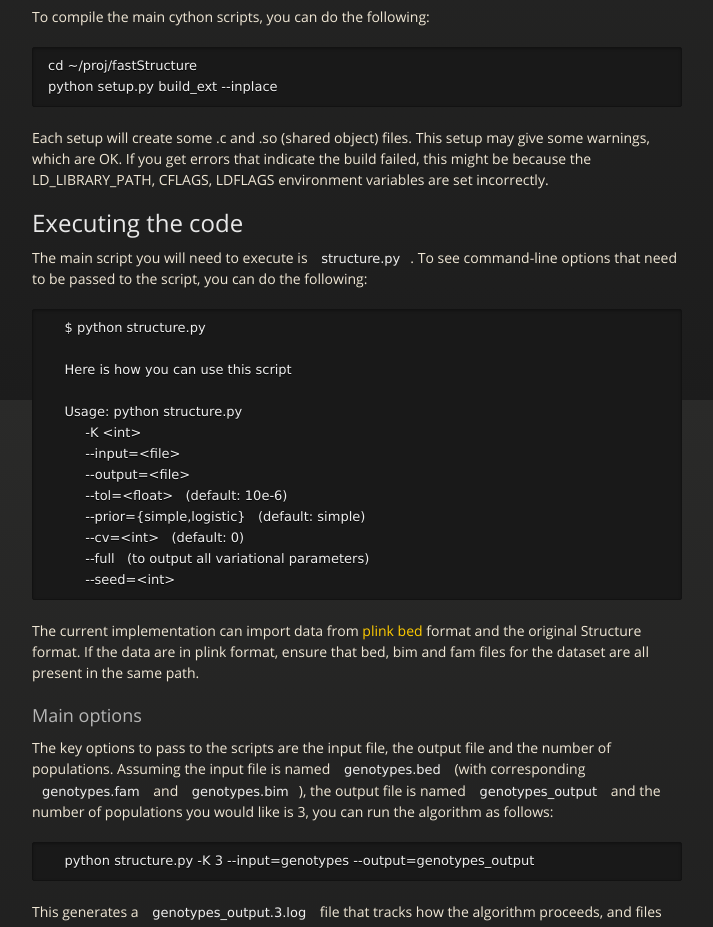
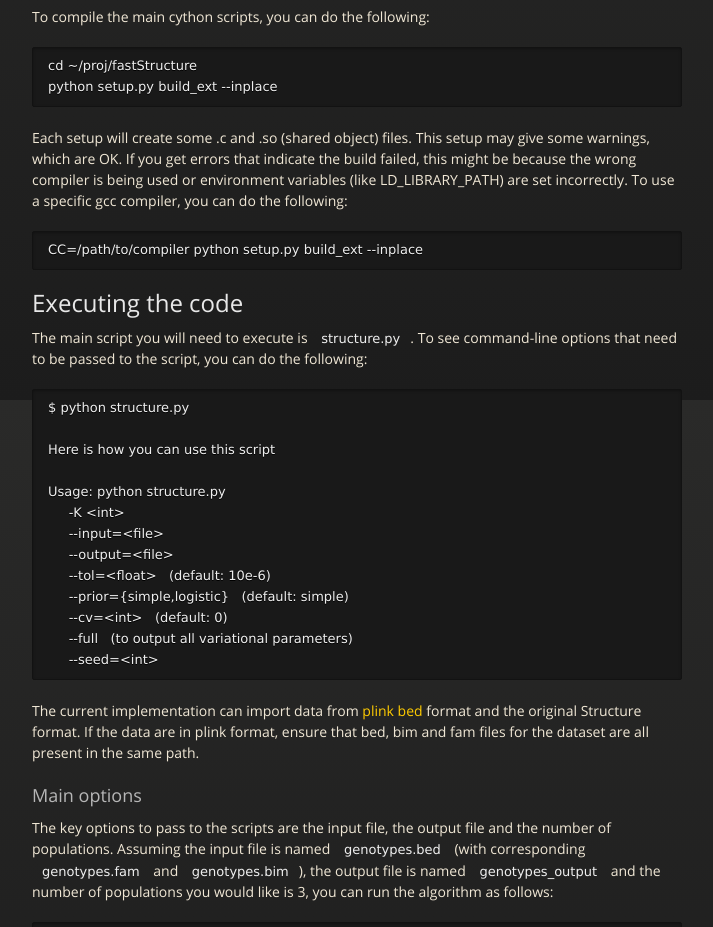
Before and after one commit to rajanil/fastStructure, a plain HTML site: page index.html in a window 1280 px wide. Shown: the part 1200-2127 px from the top of the page, without its empty margins (283-996 px from the left). Drawn offline with nearby package versions, Linux system fonts and the light colour scheme.

Commit message:
updated html documentation

```diff
--- a/index.html
+++ b/index.html
@@ -94,8 +94,12 @@ python setup.py build_ext --inplace
 
 <p>Each setup will create some .c and .so (shared object) files.
 This setup may give some warnings, which are OK. If you get errors that indicate the
-build failed, this might be because the LD_LIBRARY_PATH, CFLAGS, LDFLAGS environment
-variables are set incorrectly.</p>
+build failed, this might be because the wrong compiler is being used or
+environment variables (like LD_LIBRARY_PATH) are set incorrectly. To use a specific
+gcc compiler, you can do the following:</p>
+
+<pre><code>CC=/path/to/compiler python setup.py build_ext --inplace
+</code></pre>
 
 <h2>
 <a name="executing-the-code" class="anchor" href="#executing-the-code"><span class="octicon octicon-link"></span></a>Executing the code</h2>
@@ -103,7 +107,7 @@ variables are set incorrectly.</p>
 <p>The main script you will need to execute is <code>structure.py</code>. To see command-line
 options that need to be passed to the script, you can do the following:</p>
 
-<pre><code>    $ python structure.py
+<pre><code>$ python structure.py
 
 Here is how you can use this script
 
@@ -130,7 +134,7 @@ Assuming the input file is named <code>genotypes.bed</code> (with corresponding
 the output file is named <code>genotypes_output</code> and the number of populations you would like is 3,
 you can run the algorithm as follows:</p>
 
-<pre><code>    python structure.py -K 3 --input=genotypes --output=genotypes_output
+<pre><code>python structure.py -K 3 --input=genotypes --output=genotypes_output
 </code></pre>
 
 <p>This generates a <code>genotypes_output.3.log</code> file that tracks how the algorithm proceeds, and files
@@ -145,7 +149,7 @@ path is provided).</p>
 <p>A test simulated dataset is provided in <code>test/testdata.bed</code> with genotypes sampled for
 200 individuals at 500 SNP loci. The output files in <code>test/</code> were generated as follows:</p>
 
-<pre><code>    $ python structure.py -K 3 --input=test/testdata --output=testoutput_simple --full --seed=100
+<pre><code>$ python structure.py -K 3 --input=test/testdata --output=testoutput_simple --full --seed=100
 $ ls test/testoutput_simple*
 test/testoutput_simple.3.log  test/testoutput_simple.3.meanP  test/testoutput_simple.3.meanQ
 test/testoutput_simple.3.varP  test/testoutput_simple.3.varQ
```
Lines whose indentation alone changed are shown as unchanged.
